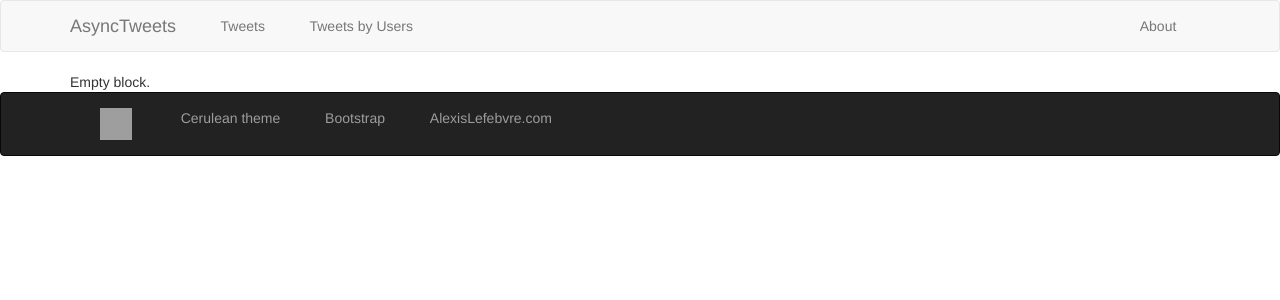
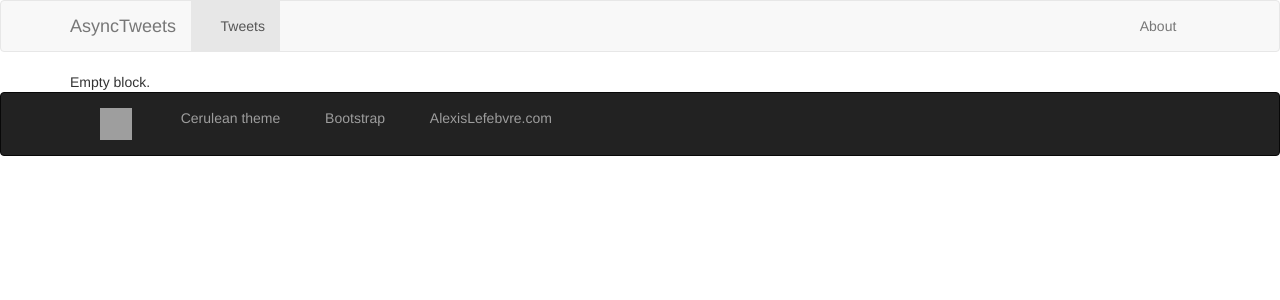
Before and after one commit to alexislefebvre/AsyncTweetsBundle, a Symfony app: template Resources/views/layout.html.twig in a window 1280 px wide. Shown: the top 300 px of the page. Run offline with Twig, Linux system fonts and the light colour scheme; the template is opened without the code that fills it, so the values that code supplies are empty; some libraries are stand-ins or nearby versions; some web fonts are replaced; grey boxes are pictures that could not be loaded.

Commit message:
Fixes #3: removed sort by users

```diff
--- a/Resources/config/routing.yml
+++ b/Resources/config/routing.yml
@@ -9,12 +9,6 @@ asynctweets_tweets_sinceTweetId:
     requirements:
         lastTweetId: \d+
 
-asynctweets_tweets_orderByUser_sinceTweetId:
-    pattern:  /users/sinceId/{lastTweetId}
-    defaults: { _controller: AsyncTweetsBundle:Default:index, orderByUser: true }
-    requirements:
-        lastTweetId: \d+
-
 asynctweets_tweets_reset_cookie:
     pattern:  /resetCookie
     defaults: { _controller: AsyncTweetsBundle:Default:resetCookie }
--- a/Resources/views/Default/index.html.twig
+++ b/Resources/views/Default/index.html.twig
@@ -16,7 +16,7 @@ endif%}{% endblock %}
 
                 {% if (lastTweet.nextId is not null) %}
                     <li>
-                        <a href="{{ path(route, {
+                        <a href="{{ path('asynctweets_tweets_sinceTweetId', {
                             'lastTweetId': lastTweet.nextId
                         }) }}">Next&nbsp;»</a>
                     </li>
@@ -35,7 +35,7 @@ endif%}{% endblock %}
             {% if (lastTweet.id is not null) %}
                 <p>
                     Last tweet id:
-                    <a href="{{ path(route, {
+                    <a href="{{ path('asynctweets_tweets_sinceTweetId', {
                             'lastTweetId': lastTweet.cookie
                         }) }}">{{ lastTweet.cookie }}</a>
                     <a href="{{ path('asynctweets_tweets_reset_cookie') }}"
--- a/Resources/views/layout.html.twig
+++ b/Resources/views/layout.html.twig
@@ -41,22 +41,12 @@
 
                 <nav class="collapse navbar-collapse">
                   <ul class="nav navbar-nav">
-                    <li{{ ((route == 'asynctweets_tweets_sinceTweetId')
-                            ? ' class="active"') }}>
+                    <li class="active">
                         <a href="{{ path('asynctweets_tweets_sinceTweetId', {
                             'lastTweetId': lastTweet.id
                         }) }}">
                             <span class="glyphicon glyphicon-th-list"></span>
                             Tweets
-                        </a>
-                    </li>
-
-                    <li{{ ((route == 'asynctweets_tweets_orderByUser_sinceTweetId') ? ' class="active"') }}>
-                        <a href="{{ path('asynctweets_tweets_orderByUser_sinceTweetId', {
-                            'lastTweetId': lastTweet.id
-                        }) }}">
-                            <span class="glyphicon glyphicon-user"></span>
-                            Tweets by Users
                         </a>
                     </li>
                   </ul>
```
Also changed, not shown: Controller/DefaultController.php (+2 -13 lines), Entity/TweetRepository.php (+1 -9 lines), Tests/Controller/DefaultControllerTest.php (+0 -10 lines).
